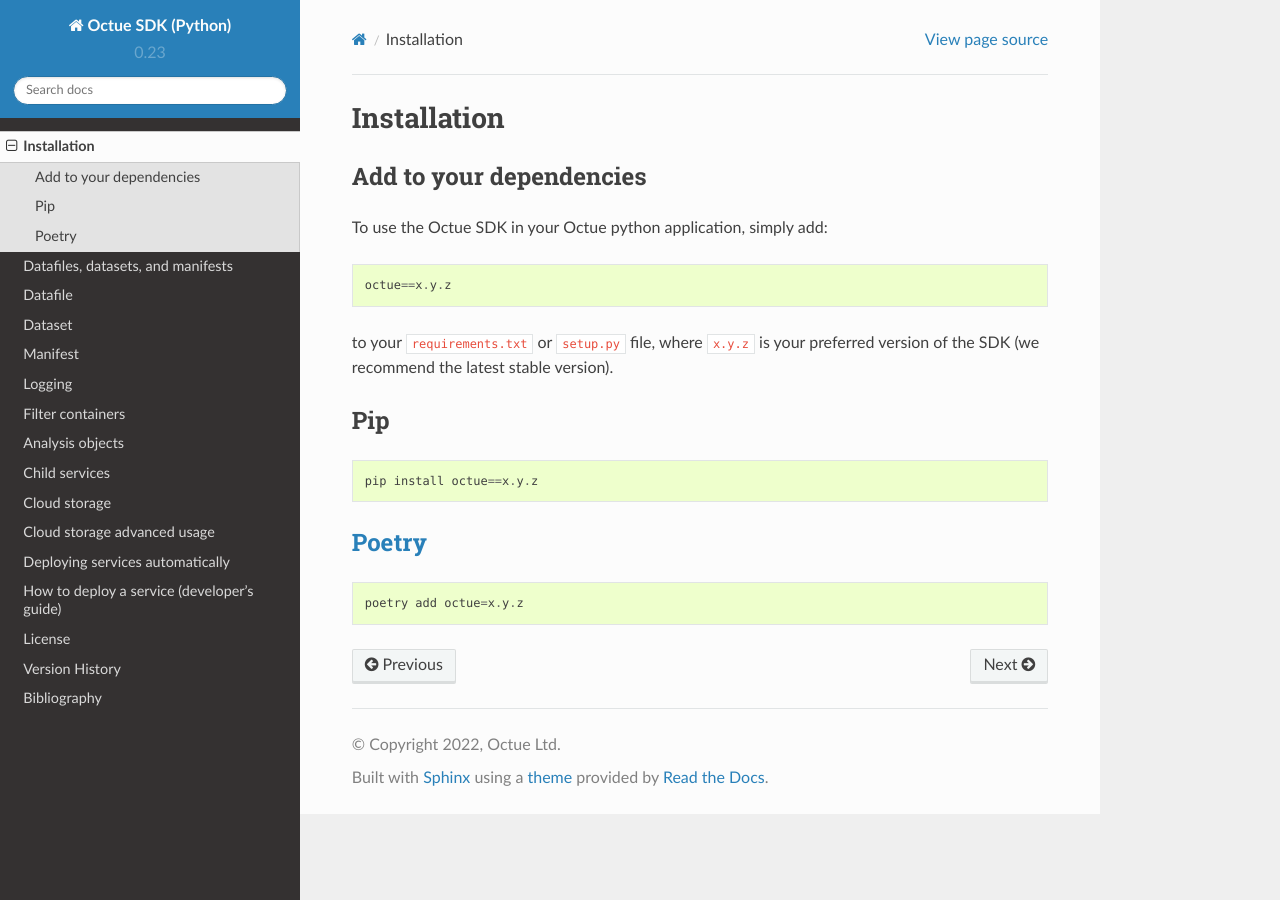
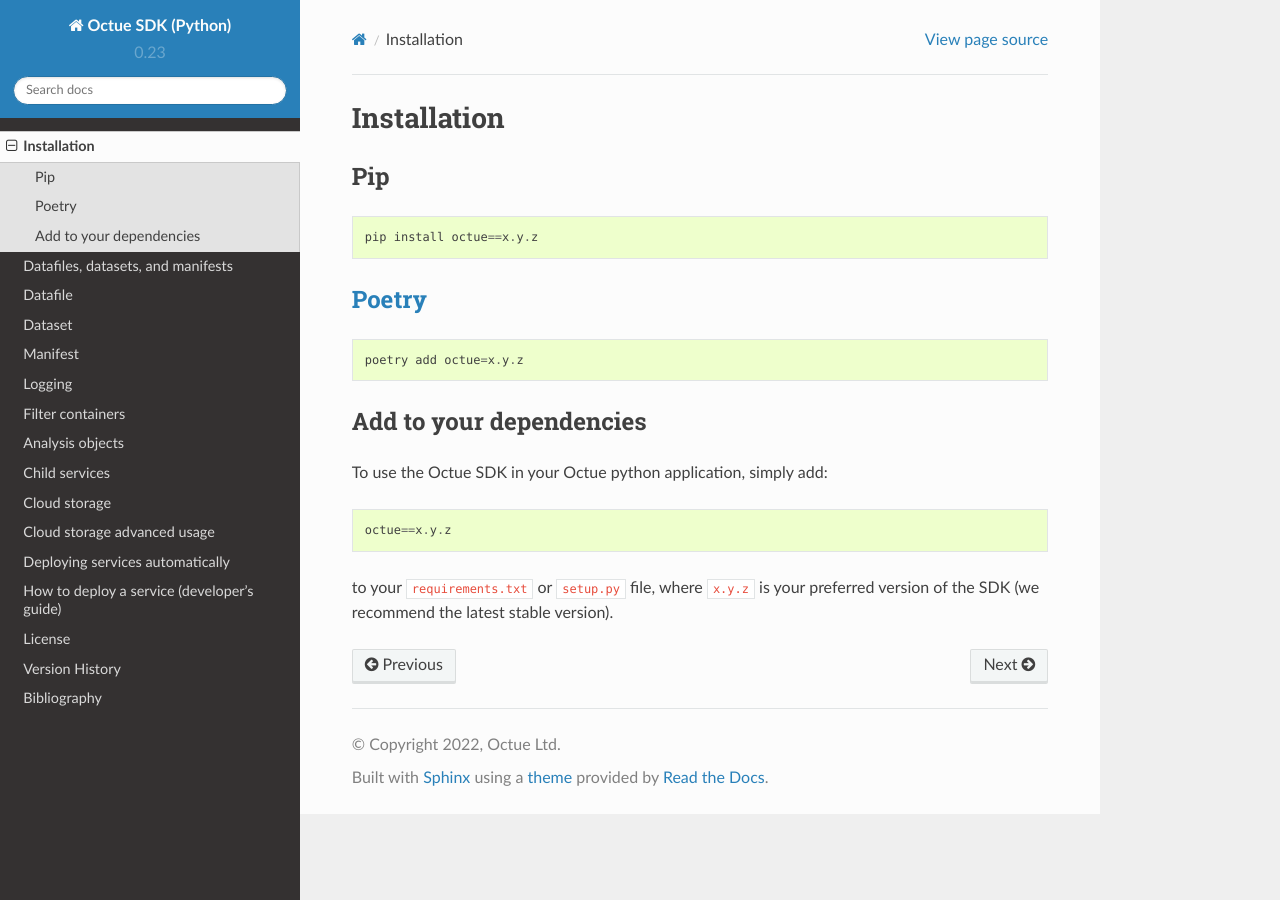
Before and after one commit to octue/octue-sdk-python, a Sphinx documentation site: the page built from docs/source/installation.rst, in a window 1280 px wide. Built offline with Sphinx 7.4.7 and the Read the Docs theme 2.0.0, drawn with Linux system fonts in a browser that asks for light colours; some of the changed lines change nothing that is shown.

Commit message:
DOC: Rearrange installation page

```diff
--- a/docs/source/installation.rst
+++ b/docs/source/installation.rst
@@ -3,6 +3,22 @@
 ============
 Installation
 ============
+
+
+Pip
+===
+
+.. code-block::
+
+    pip install octue==x.y.z
+
+
+`Poetry <https://python-poetry.org>`_
+=====================================
+.. code-block::
+
+    poetry add octue=x.y.z
+
 
 Add to your dependencies
 ========================
@@ -15,16 +31,3 @@
 
 to your ``requirements.txt`` or ``setup.py`` file, where ``x.y.z`` is your preferred version of the SDK (we recommend
 the latest stable version).
-
-Pip
-===
-
-.. code-block::
-
-    pip install octue==x.y.z
-
-`Poetry <https://python-poetry.org>`_
-=====================================
-.. code-block::
-
-    poetry add octue=x.y.z
```
